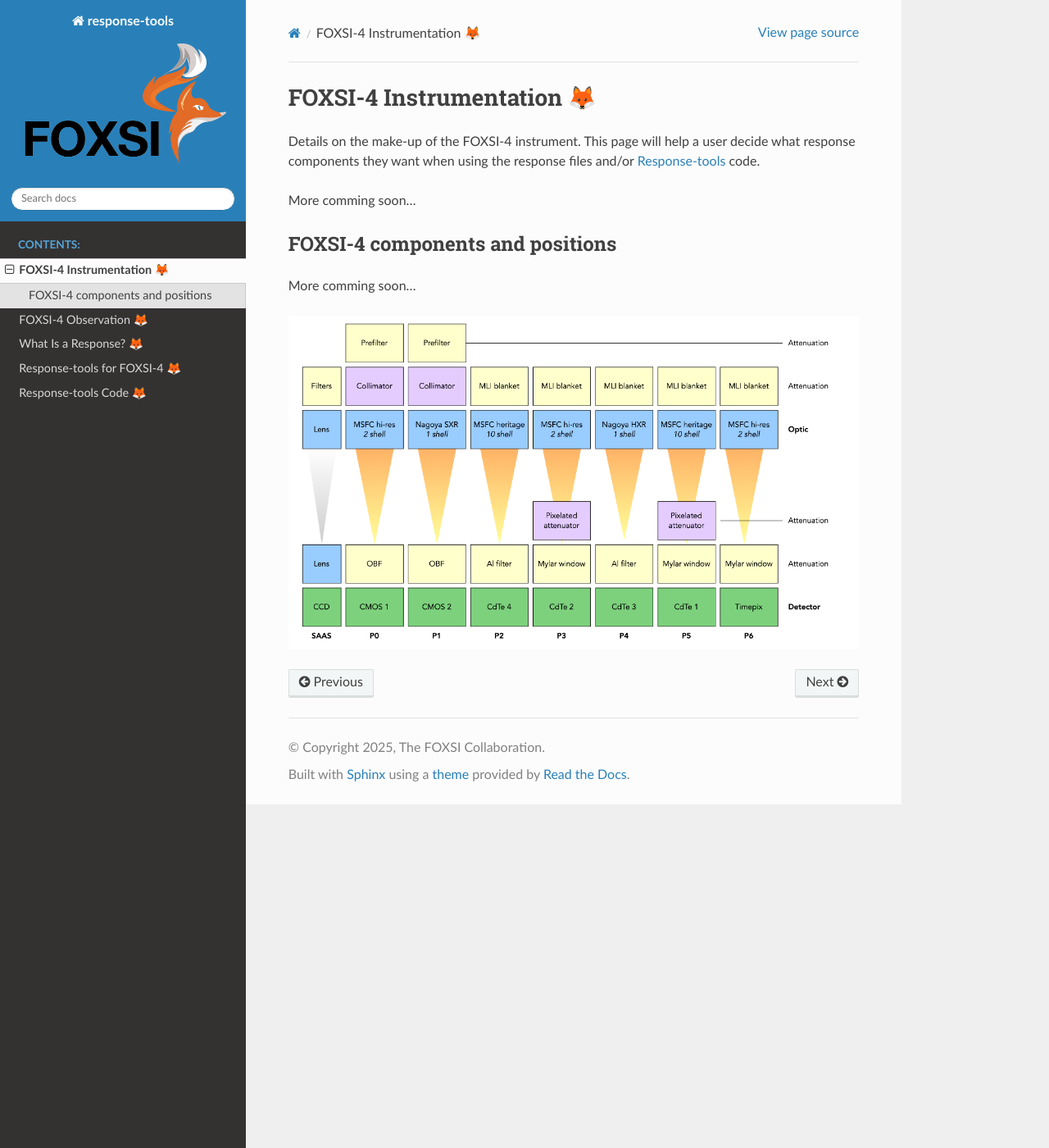
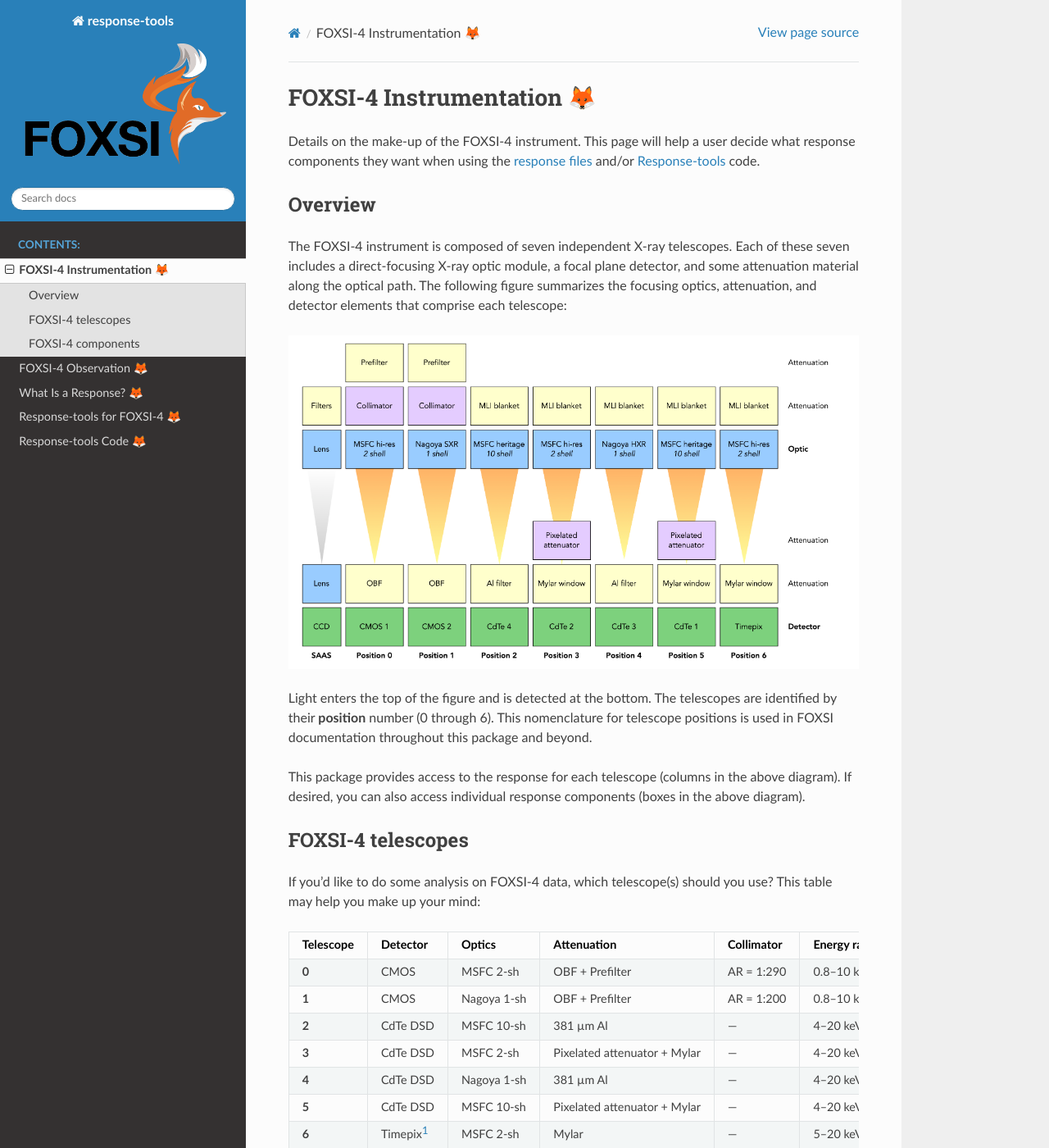
Before and after one commit to thanasipantazides/response-tools, a Sphinx documentation site: the page built from docs/instrument.md, in a window 1280 px wide and 1400 px high. Shown: the whole window at 82% size. Built offline with Sphinx 7.4.7 and the Read the Docs theme 3.1.0, drawn with Linux system fonts in a browser that asks for light colours; pages that are not in the unit, such as notebooks, are missing from menus; some of the changed text lies outside the part shown.

Commit message:
starting instrument overview doc.

```diff
--- a/docs/instrument.md
+++ b/docs/instrument.md
@@ -1,11 +1,30 @@
 # FOXSI-4 Instrumentation <span>&#129418;</span>
 
-Details on the make-up of the FOXSI-4 instrument. This page will help a user decide what response components they want when using the response files and/or [Response-tools](https://foxsi.github.io/response-tools) code.
+Details on the make-up of the FOXSI-4 instrument. This page will help a user decide what response components they want when using the [response files](https://foxsi.space.umn.edu/data/response/response-components/) and/or [Response-tools](https://foxsi.github.io/response-tools) code.
 
-More comming soon...
+## Overview
 
-## FOXSI-4 components and positions
-
-More comming soon...
+The FOXSI-4 instrument is composed of seven independent X-ray telescopes. Each of these seven includes a direct-focusing X-ray optic module, a focal plane detector, and some attenuation material along the optical path. The following figure summarizes the focusing optics, attenuation, and detector elements that comprise each telescope:
 
 ![FOXSI-4-telescope-composition](../response_tools/assets/foxsi4-telescopes.png "FOXSI-4 telescope composition.")
+
+Light enters the top of the figure and is detected at the bottom. The telescopes are identified by their **position** number (0 through 6). This nomenclature for telescope positions is used in FOXSI documentation throughout this package and beyond.
+
+This package provides access to the response for each telescope (columns in the above diagram). If desired, you can also access individual response components (boxes in the above diagram).
+
+## FOXSI-4 telescopes
+
+If you'd like to do some analysis on FOXSI-4 data, which telescope(s) should you use? This table may help you make up your mind:
+| Telescope | Detector | Optics      | Attenuation          | Collimator | Energy range | Energy resolution | FWHM      |
+| :-------: | -------- | ----------- | -------------------- | ---------- | ------------ | ----------------- | --------- |
+| **0**     | CMOS     | MSFC 2-sh   | OBF + Prefilter      | AR = 1:290 | 0.8–10 keV   | 0.4 @ 10 keV      | 3.4"      |
+| **1**     | CMOS     | Nagoya 1-sh | OBF + Prefilter      | AR = 1:200 | 0.8–10 keV   | 0.4 @ 10 keV      | 1.5"      |
+| **2**     | CdTe DSD | MSFC 10-sh  | 381 µm Al            | —          | 4–20 keV     | 0.8 @ 14 keV      | 7.2–11.4" |
+| **3**     | CdTe DSD | MSFC 2-sh   | Pixelated attenuator + Mylar | —  | 4–20 keV     | 0.8 @ 14 keV      | 6.1–10.8" |
+| **4**     | CdTe DSD | Nagoya 1-sh | 381 µm Al            | —          | 4–20 keV     | 0.8 @ 14 keV      | 5.3–10.3" |
+| **5**     | CdTe DSD | MSFC 10-sh  | Pixelated attenuator + Mylar | —  | 4–20 keV     | 0.8 @ 14 keV | 7.2–11.4" |
+| **6**     | Timepix[^1] | MSFC 2-sh | Mylar                | —          | 5–20 keV     | 6 @ 60 keV        | 6.9"      |
+
+[^1]: No flight data from Timepix is available.
+
+## FOXSI-4 components
```
Also changed, not shown: response_tools/assets/foxsi4-telescopes.png.
